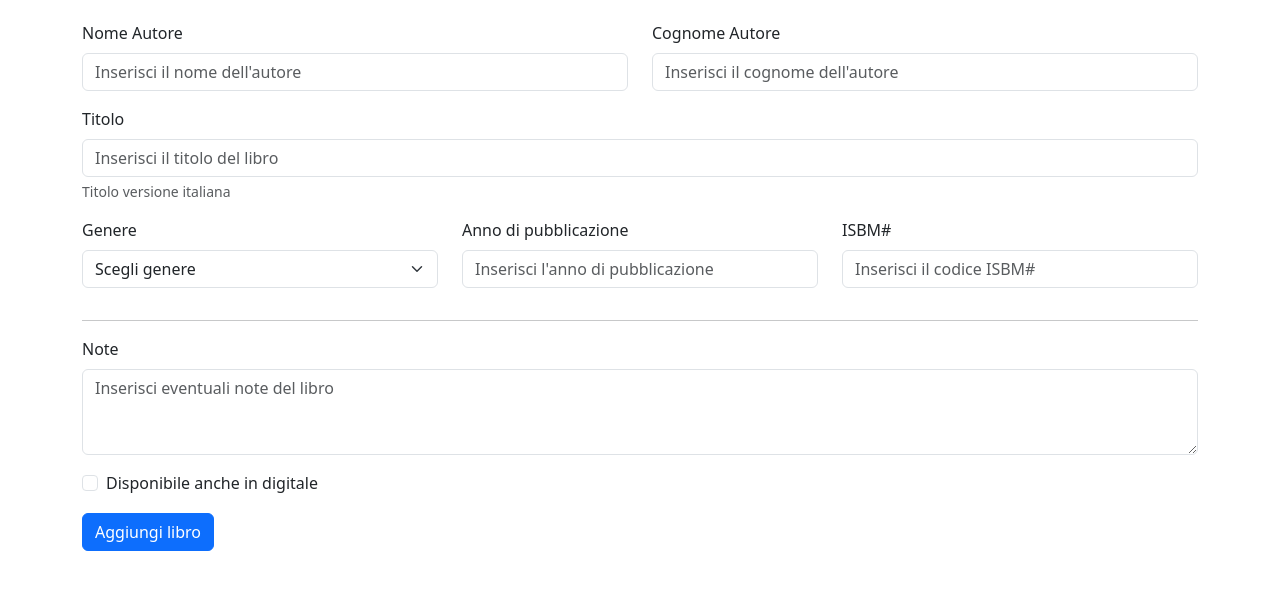
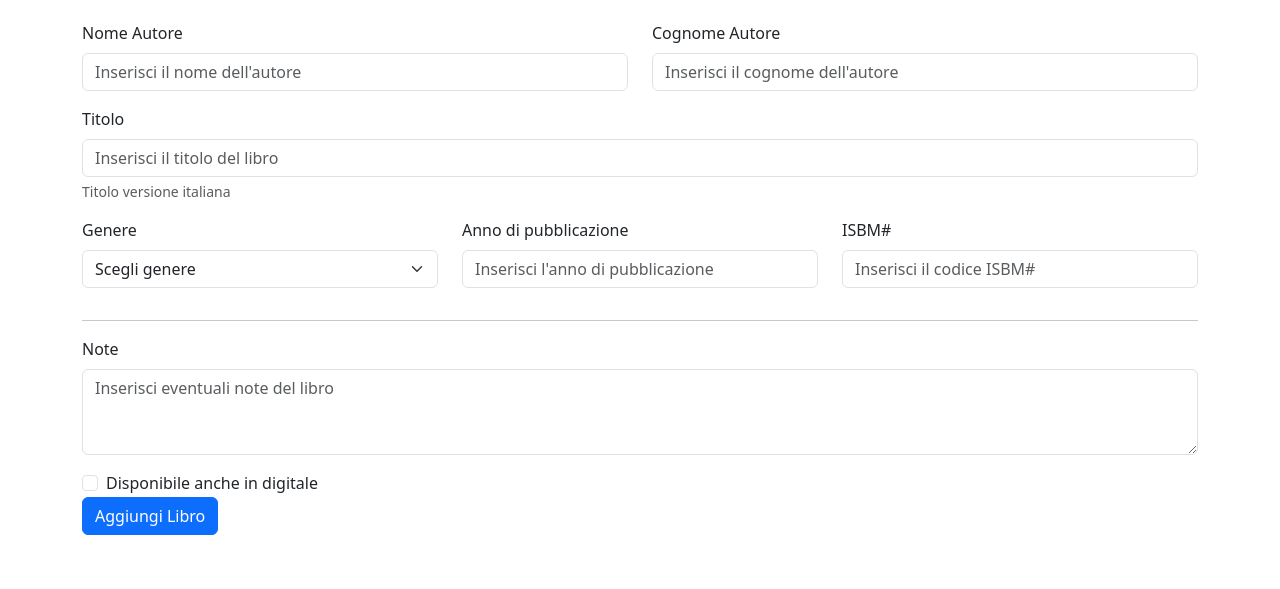
Before and after one commit to DanielePilati/html-css-bootstrap-dashboard, a plain HTML site: page newbookpage.html in a window 1280 px wide. Shown: the part 119-708 px from the top of the page. Drawn offline with nearby package versions, Linux system fonts and the light colour scheme.

Commit message:
[upd] linked pages from button "aggiungi libro"

```diff
--- a/newbookpage.html
+++ b/newbookpage.html
@@ -31,7 +31,7 @@
         </nav>
     </header>
     <main>
-        <div class="container mt-3">
+        <div class="container mt-3 mb-3">
             <h3>Nuovo Libro</h3>
             <div class="row mt-4">
                 <div class="col-6 mb-3">
@@ -83,7 +83,7 @@
                 <input class="form-check-input" type="checkbox" value="" id="flexCheckDefault">
                 <label class="form-check-label fw-medium" for="flexCheckDefault">Disponibile anche in digitale</label>
             </div>
-            <button type="button" class="btn btn-primary mt-3">Aggiungi libro</button>
+            <a class="btn btn-primary col-auto col-lg-auto" href="index.html" role="button">Aggiungi Libro</a>
         </div>
     </main>
 </body>
```
Also changed, not shown: index.html (+1 -1 lines).
